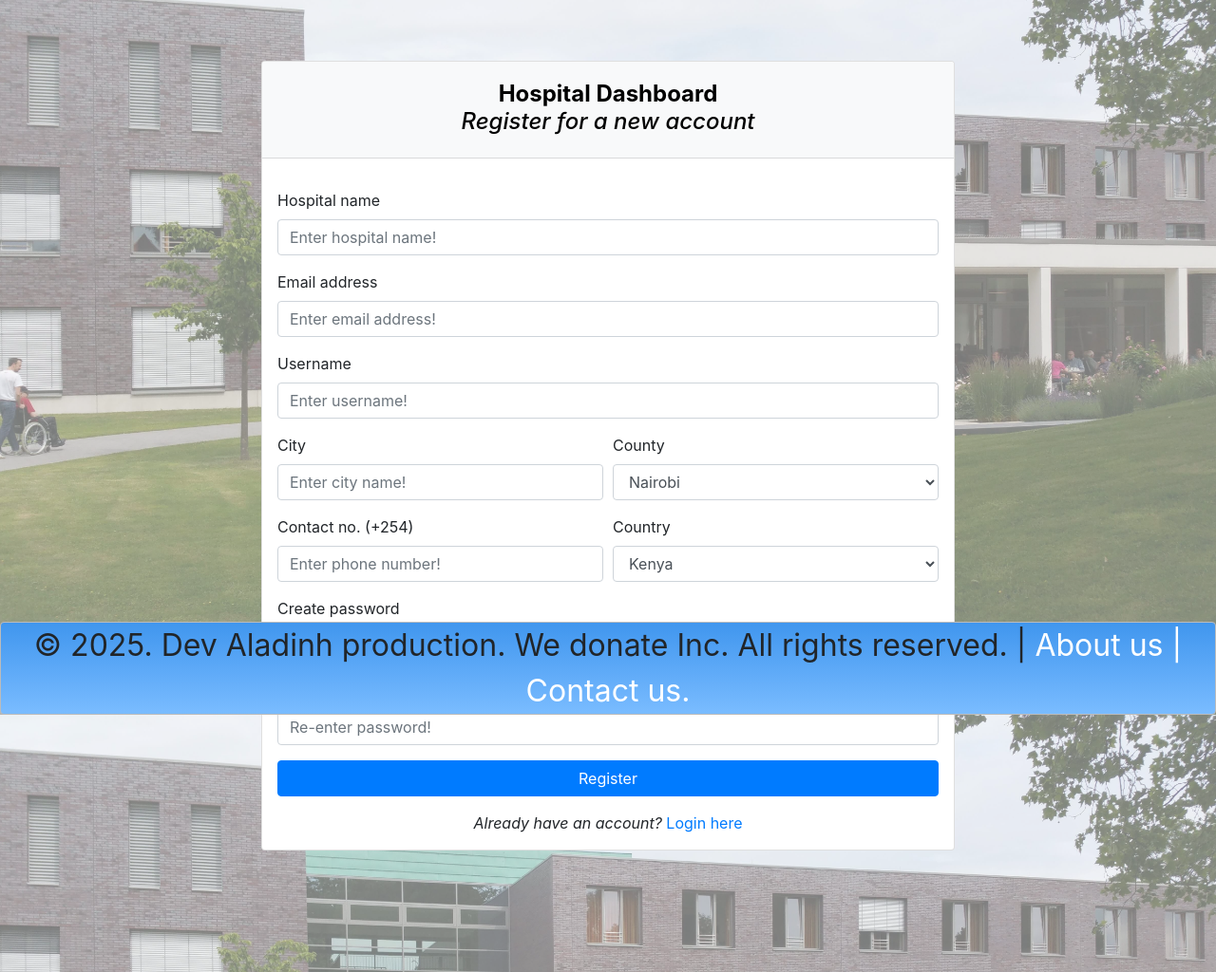
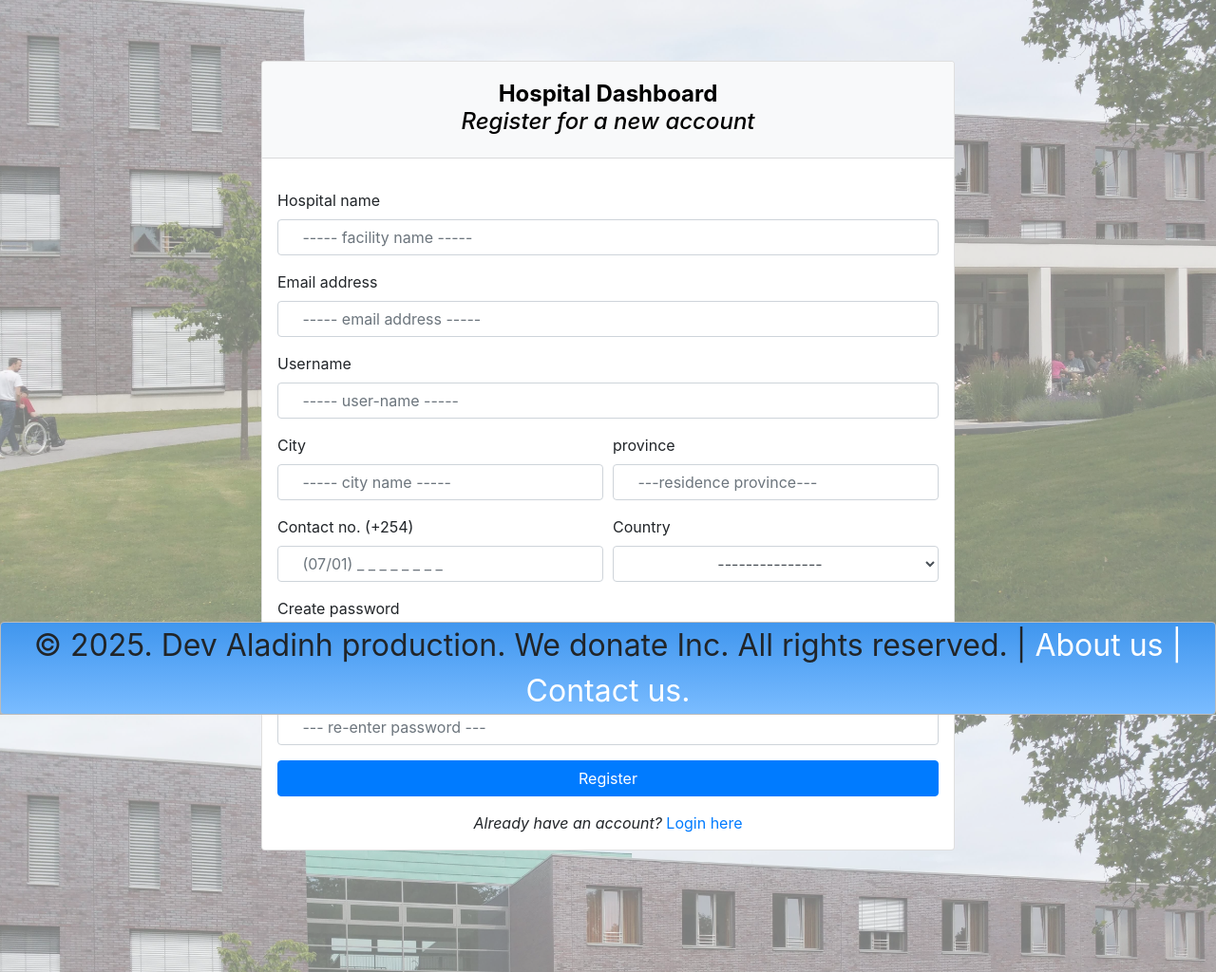
Before and after one commit to harizonelopez/Organ-Donation-App, a Django app: page /hospitals/register/ in a window 1280 px wide. Shown: the part 47-1071 px from the top of the page at 95% size. Run offline with Django 3.2, Linux system fonts and the light colour scheme; some libraries are stand-ins or nearby versions; some web fonts are replaced.

Commit message:
Delete outdated PDF exam and e-book resources; update hospital login, main page, and registration templates for improved user experience with placeholder enhancements and input adjustments.

```diff
--- a/hospitals/views.py
+++ b/hospitals/views.py
@@ -7,37 +7,37 @@ import json
 from django.http import HttpResponse, FileResponse, JsonResponse
 from django.views.decorators.csrf import csrf_exempt
 from django.shortcuts import get_object_or_404
-# from django.template import RequestContext   #  Not required for now
 from django.template.loader import get_template
 from django.shortcuts import render, redirect
 from .models import User
 from django.contrib.auth import login, logout, authenticate
-# from django.views.decorators.csrf import csrf_protect   #  Not required for now
-# from django.contrib.auth.decorators import login_required   #  Not required for now
 import smtplib
-# import getpass   #  Not required for now
 from email.mime.multipart import MIMEMultipart
-# from email.mime.base import MIMEBase   #  Not required for now
 from email.mime.text import MIMEText
 from email.utils import formatdate, COMMASPACE
-# from email import encoders   #  Not required for now
-# import string   #  Not required for now
-# import secrets   #  Not required for now
-# import ast   #  Not required for now
 import random
 from donors.models import DonationRequests, Appointments
-# from django.core.files.storage import FileSystemStorage   #  Not required for now
 from django.http import HttpResponse
-# from django.template.loader import render_to_string   #  Not required for now
 from io import BytesIO, StringIO
-# from xhtml2pdf import pisa   #  Not required for now
 from PyPDF2 import PdfFileMerger, PdfFileReader
+# from django.views.decorators.csrf import csrf_protect   --->  Not required for now
+# from django.contrib.auth.decorators import login_required   --->  Not required for now
+# from django.template import RequestContext   --->  Not required for now
+# import getpass   --->  Not required for now
+# from email.mime.base import MIMEBase   --->  Not required for now
+# from email import encoders   --->  Not required for now
+# import string   --->  Not required for now
+# import secrets   --->  Not required for now
+# import ast   --->  Not required for now
+# from django.core.files.storage import FileSystemStorage   --->  Not required for now
+# from django.template.loader import render_to_string   --->  Not required for now
+# from xhtml2pdf import pisa   --->  Not required for now
 
 # Create your views here.
 
 def home(request):
-    if request.POST:
-        pass
+    # if request.POST:
+    #     pass
     return render(request, "hospital-main-page.html")
 
 
@@ -49,7 +49,7 @@ def search_donations(request):
         status = "Approved"
         # Search for donations based on organ type, blood type or donor name
         donations = DonationRequests.objects.filter((Q(organ_type__iexact=search_keyword) | Q(blood_type__startswith=search_keyword) | Q(donor__first_name__iexact=search_keyword) | Q(donor__last_name__iexact=search_keyword)) & Q(donation_status__iexact=status))
-        print(donations)
+        print(donations)  # Debigging purpose
         # Search for donations based on donation id
         if not donations:
             if search_keyword.isdigit():
@@ -57,7 +57,7 @@ def search_donations(request):
 
         donation_list = []
         for donation in donations:
-            print(donation.donation_status)
+            print(donation.donation_status)  # Debbuging purpose
             temp_dict = {}
             temp_dict["donor"] = f"{donation.donor.first_name} {donation.donor.last_name}"
             temp_dict["organ"] = donation.organ_type
@@ -65,7 +65,7 @@ def search_donations(request):
             temp_dict["blood_group"] = donation.blood_type
             donation_list.append(temp_dict)
         search_list = json.dumps(donation_list)
-        print("Hy", search_list)
+        print("Hy", search_list)  # Debbuging purpose
         return HttpResponse(search_list)
 
 
@@ -87,7 +87,7 @@ def search_donation_details(request):
             temp_dict["contact_number"] = donation.donation_request.donor.contact_number
             temp_dict["city"] = donation.donation_request.donor.city
             temp_dict["country"] = donation.donation_request.donor.country
-            temp_dict["province"] = donation.donation_request.donor.province
+            temp_dict["province"] = donation.donation_request.donor.province  # To be ommitted soon
             # Donation details
             temp_dict["organ"] = donation.donation_request.organ_type
             temp_dict["donation_id"] = donation.donation_request.id
@@ -167,9 +167,10 @@ def hospital_register(request):
         user.email = request.POST.get("email", "")
         user.first_name = request.POST.get("hospital_name", "")
         user.city = request.POST.get("city", "")
-        user.province = request.POST.get("province", "")
+        user.province = request.POST.get("province", "")  # To be ommitted soon
         user.country = request.POST.get("country", "")
         user.contact_number = request.POST.get("contact_number", "")
+        user.is_active = True
         user.is_staff = True
         user.save()
         return redirect('hospital-login')
@@ -183,10 +184,34 @@ def hospital_login(request):
         password = request.POST.get("password", "")
         user = authenticate(username=username, password=password)
 
+        if user is not user:
+            if user.is_active and user.is_staff:
+                login(request, user)
+                return redirect("home")
+            else:
+                msg = "Account inactive or unauthorized!"
+                success = 0
+        else:
+            msg = "Incorrect password or username!"
+            success = 1
+
+        return render(request, "hospital-login.html", {"success": success, "msg": msg})
+
+    return render(request, "hospital-login.html")
+
+
+"""
+def hospital_login(request):
+    if request.POST:
+        username = request.POST.get("username", "")
+        password = request.POST.get("password", "")
+        user = authenticate(username=username, password=password)
+
         if user is not None:
             if user.is_active and user.is_staff:
                 login(request, user)
-                return redirect('home')  # Directly redirect to hospital dashboard after login
+                # return render(request, "hospital-main-page.html")
+                # return redirect('home')  # Directly redirect to hospital dashboard after login
             else:
                 msg = "Your account is either not active or not authorized."
                 success = False
@@ -199,7 +224,7 @@ def hospital_login(request):
     return render(request, "hospital-login.html")
 
 
-"""
+
 def hospital_login(request):
     if request.POST:
         username = request.POST.get("username", "")
@@ -225,24 +250,6 @@ def hospital_login(request):
         return render(request, "hospital-login.html", {"success": success, "msg": msg})
 
     return render(request, "hospital-login.html")
-
-
-def hospital_login(request):
-    if request.method == "POST":
-        username = request.POST.get("username", "")
-        password = request.POST.get("password", "")
-        user = authenticate(username=username, password=password)
-        if user is not None:
-            if user.is_active:
-                if user.is_staff:
-                    login(request, user)
-                    return redirect(request.POST.get("next", "home"))
-        else:
-            msg = "Invalid password"
-            success = 1
-            return render(request, "hospital-login.html", {"success": success, "msg": msg})
-
-    return render(request, "hospital-login.html")
 """
 
 
@@ -252,7 +259,7 @@ def fetch_appointment_details(request):
     else:
         # Fetching appointment details
         appointment_id_from_UI = request.GET.get('appointment_id', '')
-        print('Appointment id', appointment_id_from_UI)
+        print('Appointment id', appointment_id_from_UI)  # Debbuging purpose
         appointments = Appointments.objects.filter(Q(id=int(appointment_id_from_UI)))
         appointment_list = []
         for appointment in appointments:
@@ -264,7 +271,7 @@ def fetch_appointment_details(request):
             temp_dict["contact_number"] = appointment.donation_request.donor.contact_number
             temp_dict["city"] = appointment.donation_request.donor.city
             temp_dict["country"] = appointment.donation_request.donor.country
-            temp_dict["province"] = appointment.donation_request.donor.province
+            temp_dict["province"] = appointment.donation_request.donor.province  # To be ommitted sooner
             # Donation details
             temp_dict["organ"] = appointment.donation_request.organ_type
             temp_dict["donation_id"] = appointment.donation_request.id
@@ -301,7 +308,7 @@ def fetch_donation_details(request):
             temp_dict["contact_number"] = donation.donor.contact_number
             temp_dict["city"] = donation.donor.city
             temp_dict["country"] = donation.donor.country
-            temp_dict["province"] = donation.donor.province
+            temp_dict["province"] = donation.donor.province  # To be ommittd sooner
             # Donation details
             temp_dict["organ"] = donation.organ_type
             temp_dict["donation_id"] = donation.id
@@ -321,21 +328,21 @@ def approve_appointments(request):
     if request.POST:
         appointment_id_from_UI = request.POST.get('ID', '')
         actionToPerform = request.POST.get('action', '')
-        print('Appointment id', appointment_id_from_UI)
-        print('ActionToPerform', actionToPerform)
+        print('Appointment id', appointment_id_from_UI)  # Debbuging purpose
+        print('ActionToPerform', actionToPerform)  # Debbuging purpose
         appointments = get_object_or_404(Appointments, id=appointment_id_from_UI)
         appointments.appointment_status = actionToPerform
         appointments.save(update_fields=["appointment_status"])
     return HttpResponse("success")
 
 
-@csrf_exempt  # Used for form submission protection
+@csrf_exempt
 def approve_donations(request):
     if request.POST:
         donation_id_from_UI = request.POST.get('ID', '')
         actionToPerform = request.POST.get('action', '')
-        print('Donation id', donation_id_from_UI)
-        print('ActionToPerform', actionToPerform)
+        print('Donation id', donation_id_from_UI)  # Debbuging purpose
+        print('ActionToPerform', actionToPerform)  # Debbuging purpose
         donation = get_object_or_404(DonationRequests, id=donation_id_from_UI)
         donation.donation_status = actionToPerform
         donation.save(update_fields=["donation_status"])
@@ -346,13 +353,13 @@ def fetch_counts(request):
     if request.POST:
         pass
     else:
-        print(request.user.hospital_name)
+        print(request.user.hospital_name)  # Debbuging purpose
         appointment_count = Appointments.objects.filter(Q(hospital__hospital_name__iexact=request.user.hospital_name) & Q(appointment_status__iexact="Pending")).count()
-        print("Appointment count", appointment_count)
+        print("Appointment count", appointment_count)  # Debbuging purpose
         donation_status = "Pending"
         appointment_status = "Approved"
         donation_count = Appointments.objects.filter(Q(hospital__hospital_name__iexact=request.user.hospital_name) & Q(appointment_status__iexact=appointment_status) & Q(donation_request__donation_status__iexact=donation_status)).count()
-        print("Donation count", donation_count)
+        print("Donation count", donation_count)  # Debbuging purpose
         dummy_list = []
         temp_dict = {}
         temp_dict["appointment_count"] = appointment_count
@@ -420,7 +427,7 @@ def form_to_PDF(request, donor_id=1):
     try:
         pdf = pdfkit.from_string(html, False, configuration=config)
     except Exception as e:
-        print(e)
+        print(e)  # Debbuging purpose
         pass
     response = HttpResponse(content_type='application/pdf')
     response['Content-Disposition'] = 'inline; filename="report.pdf"'
@@ -453,7 +460,7 @@ def get_user_details(request):
         temp_dict["hospital_name"] = hospital.hospital_name
         temp_dict["hospital_email"] = hospital.email
         temp_dict["hospital_city"] = hospital.city
-        temp_dict["hospital_province"] = hospital.province
+        temp_dict["hospital_province"] = hospital.province # To be Ommitted sooner
         temp_dict["hospital_contact"] = hospital.contact_number
         user_details.append(temp_dict)
         user_json = json.dumps(user_details)
@@ -467,14 +474,15 @@ def update_user_details(request):
         email = request.POST.get('email', '')
         city = request.POST.get('city', '')
         contact = request.POST.get('contact', '')
-        province = request.POST.get('province', '')
+        province = request.POST.get('province', '')  # To be ommitted sooner
+
         user = User.objects.get(id=request.user.id)
         user.email = request.POST.get('email', '')
         user.hospital_name = request.POST.get('name', '')
         user.city = request.POST.get('city', '')
-        user.province = request.POST.get('province', '')
+        user.province = request.POST.get('province', '')  # To be ommitted sooner
         user.contact_number = request.POST.get('contact', '')
-        print("About to save...")
+        print("About to save..!")  # Debbuging purpose
         user.save()
     return HttpResponse("success")
 
@@ -485,7 +493,7 @@ def update_pwd_details(request):
         user = authenticate(username=request.user.username, password=request.POST.get("old_password", ""))
         if user is not None:
             user.set_password(request.POST.get("new_password", ""))
-            print("About to save password...")
+            print("About to save password..!")  # Debbuging purpose
             user.save(update_fields=["password"])
     return HttpResponse("success")
 
--- a/templates/hospital-login.html
+++ b/templates/hospital-login.html
@@ -56,7 +56,7 @@
                 type="text"
                 class="form-control increase-width"
                 id="username"
-                placeholder="Enter username !" required>
+                placeholder="   -----  user-name  -----" required>
             </div>
             <div class="form-group">
               <label for="pwd">Password:</label>
@@ -69,7 +69,7 @@
                   name="password"
                   class="form-control"
                   id="pwd"
-                  placeholder="Enter your password !" required>
+                  placeholder="   -----  password  -----" required>
                 <span class="input-group-text" onclick="togglePassword()">
                   <i class="fa fa-eye" id="eyeIcon"></i>
                 </span>
--- a/templates/hospital-registration.html
+++ b/templates/hospital-registration.html
@@ -50,14 +50,14 @@
                                         type="text"
                                         name="hospital_name"
                                         class="form-control"
-                                        placeholder="Enter hospital name!" required>
+                                        placeholder="   ----- facility name -----   "required>
                                 </div>
                                 <div class="form-group">
                                     <label>Email address</label>
                                     <input
                                         type="email"
                                         class="form-control"
-                                        placeholder="Enter email address!" required>
+                                        placeholder="   ----- email address -----   " required>
                                 </div>
                                 <div class="form-group">
                                     <label>Username</label>
@@ -65,7 +65,7 @@
                                         type="text"
                                         name="username"
                                         class="form-control"
-                                        placeholder="Enter username!" required>
+                                        placeholder="   ----- user-name -----   " required>
                                 </div>
                                 <div class="form-row">
                                     <div class="form-group col-md-6">
@@ -73,27 +73,15 @@
                                         <input
                                             type="text"
                                             class="form-control"
-                                            placeholder="Enter city name!" required>
+                                            placeholder="   ----- city name -----   " required>
                                     </div>
                                     <div class="form-group col-md-6">
-                                        <label>County</label> <!-- A feature to be put to scan all cities in home country. Just leave the province name for the time being (: -->
-                                        <select id="input-province" class="form-control">
-                                            <option value="Nairobi">Nairobi</option>
-                                            <option value="Mombasa">Mombasa</option>
-                                            <option value="Kisumu">Kisumu</option>
-                                            <option value="Nakuru">Nakuru</option>
-                                            <option value="Eldoret">Eldoret</option>
-                                            <option value="Thika">Thika</option>
-                                            <option value="Kakamega">Kakamega</option>
-                                            <option value="Kisii">Kisii</option>
-                                            <option value="Meru">Meru</option>
-                                            <option value="Nyeri">Nyeri</option>
-                                            <option value="Embu">Embu</option>
-                                            <option value="Kitale">Kitale</option>
-                                            <option value="Garissa">Garissa</option>
-                                            <option value="Kericho">Kericho</option>
-                                            <option value="Naivasha">Naivasha</option>
-                                        </select>
+                                        <label>province</label> <!-- A feature to be put to scan all cities in home country. Just leave the province name for the time being (: -->
+                                        <input
+                                            type="text"
+                                            id="input-province"
+                                            class="form-control"
+                                            placeholder="   ---residence province---">
                                     </div>
                                 </div>
                                 <div class="form-row">
@@ -106,13 +94,20 @@
                                             minlength="10"
                                             pattern="\d*"
                                             title="Enter a valid 10-digit phone number"
-                                            placeholder="Enter phone number!" required>  <!-- Phone number verification coming later  -->
+                                            placeholder="   (07/01) _ _ _ _ _ _ _ _    " required>  <!-- Phone number verification coming later  -->
                                     </div>
                                     <div class="form-group col-md-6">
                                         <label>Country</label>
                                         <select id="input-country" class="form-control">
-                                            <option selected>Kenya</option>
-                                            <!-- More options... -->
+                                            <option selected align="Center">---------------</option>
+                                            <option value="Kenya">Kenya</option>
+                                            <option value="Uganda">Uganda</option>
+                                            <option value="Tanzania">Tanzania</option>
+                                            <option value="Somalia">Somalia</option>
+                                            <option value="Ethiopia">Ethiopia</option>
+                                            <option value="Sudan">Sudan</option>
+                                            <option value="Madagascar">Madagascar</option>
+                                            <option align="Center">---------------</option>
                                         </select>
                                     </div>
                                 </div>
@@ -125,7 +120,7 @@
                                         minlength="6"
                                         pattern="(?=.*[a-z])(?=.*[A-Z])(?=.*\d).{6,}"
                                         title="Must include 1 uppercase, 1 lowercase letter, and 1 digit"
-                                        placeholder="Enter your password!" required>
+                                        placeholder="       ----- password -----" required>
                                 </div>
                                 <div class="form-group">
                                     <label>Confirm password</label>
@@ -134,7 +129,7 @@
                                         id="password2"
                                         class="form-control"
                                         oninput="checkPassword();"
-                                        placeholder="Re-enter password!" required>
+                                        placeholder="   --- re-enter password ---" required>
                                 </div>
                                 <div class="form-group">
                                     <span id="password-validation-msg"></span>
```
Also changed, not shown: donors/views.py (+9 -10 lines), templates/hospital-main-page.html (+47 -20 lines), db.sqlite3, 6 other files.
